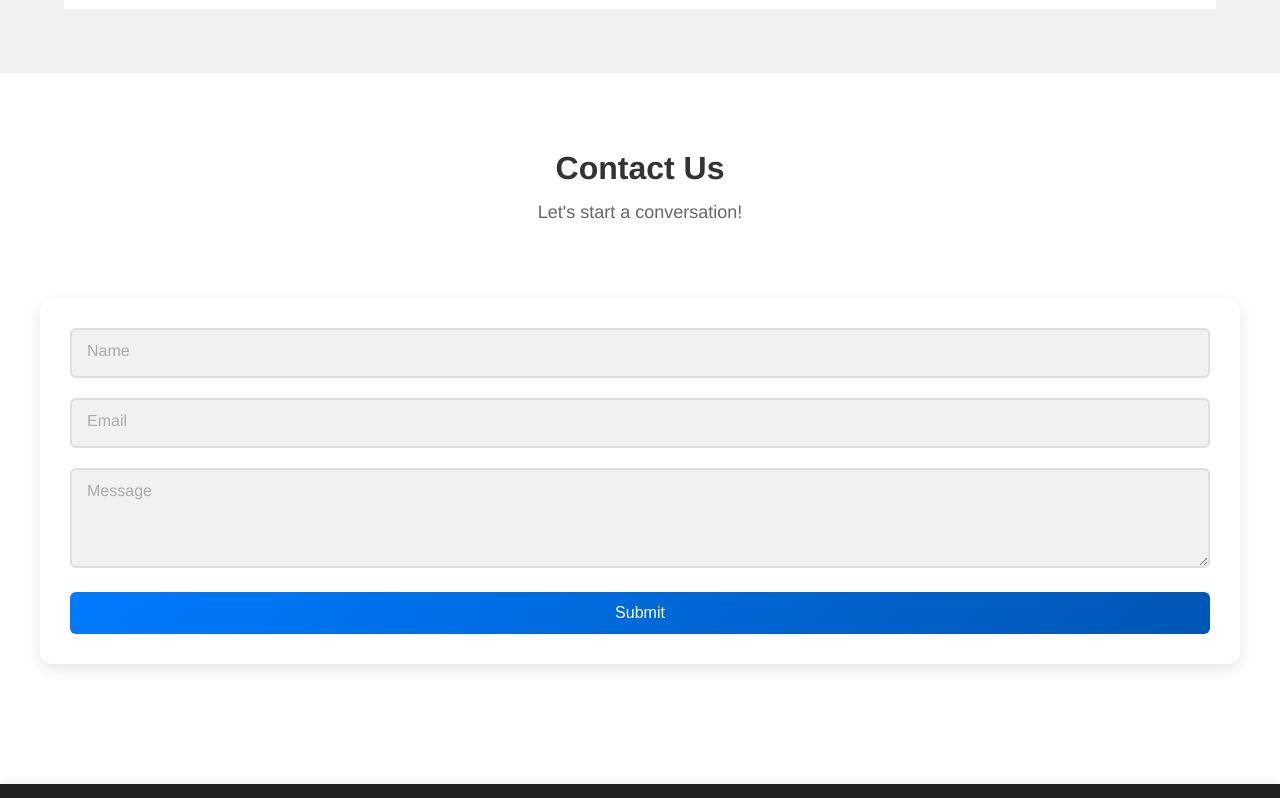
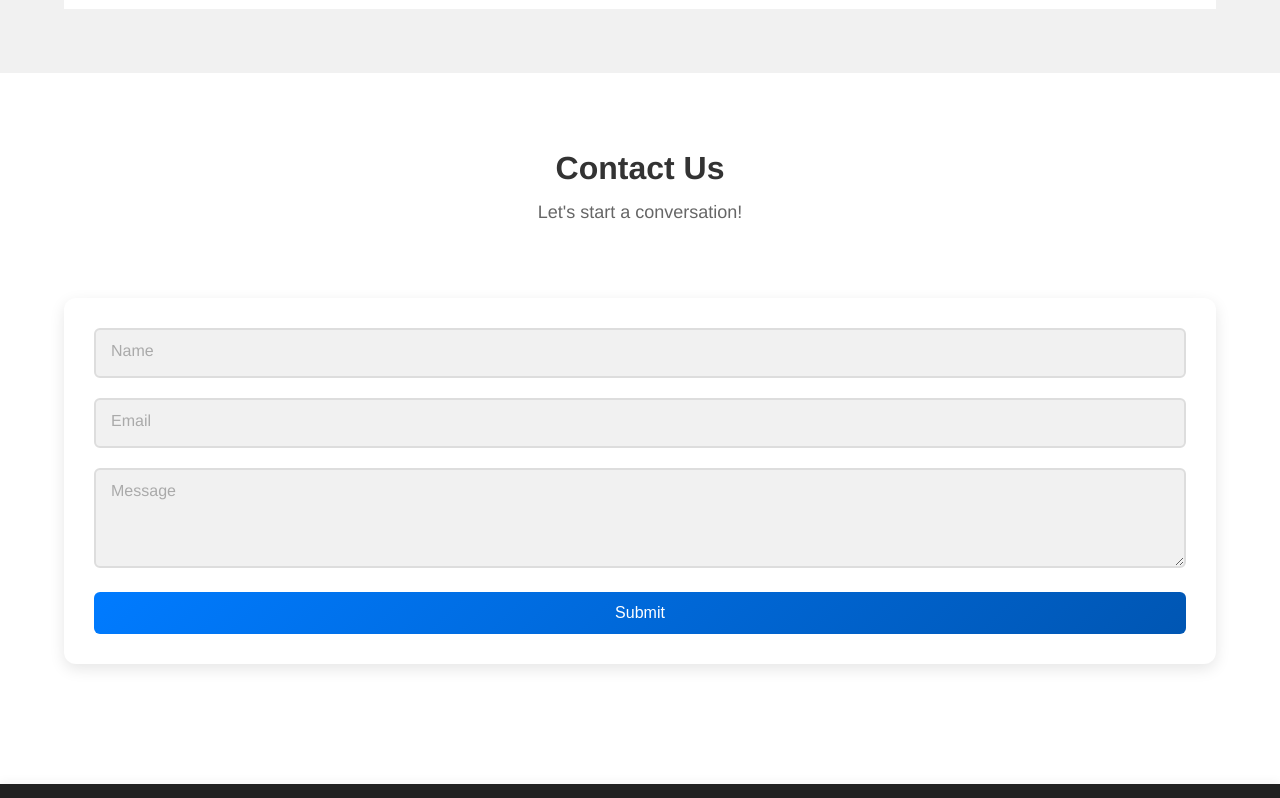
Before and after one commit to lmnzxx/lmnzxx-resume-webpage, a Vue app: page / in a window 1280 px wide. Shown: the part 2336-3134 px from the top of the page. Built offline with nearby package versions, Linux system fonts and the light colour scheme.

Commit message:
fix contact container

```diff
--- a/src/components/Contact.vue
+++ b/src/components/Contact.vue
@@ -278,4 +278,10 @@ button:hover {
     .alert-box button:hover {
         background: #0056b3;
     }
+
+    @media (max-width: 1320px) {
+        .contact-container {
+            width: 90%;
+        }
+    }
 </style>
```
Lines whose indentation alone changed are shown as unchanged.
